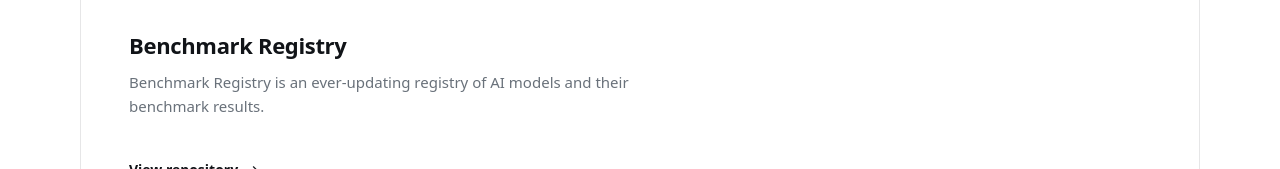
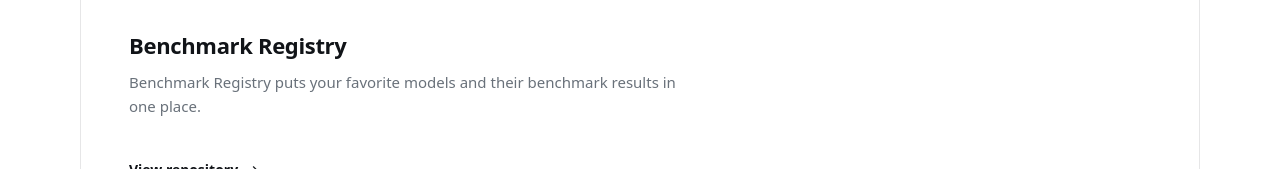
Before and after one commit to densa-labs/densa-labs.github.io, a plain HTML site: page index.html in a window 1280 px wide. Shown: the part 436-605 px from the top of the page. Drawn offline with Linux system fonts and the light colour scheme.

Commit message:
Update index.html

```diff
--- a/index.html
+++ b/index.html
@@ -107,7 +107,7 @@
           </a>
 
           <p>
-            Benchmark Registry is an ever-updating registry of AI models and their benchmark results.
+            Benchmark Registry puts your favorite models and their benchmark results in one place.
           </p>
 
           <a
```
